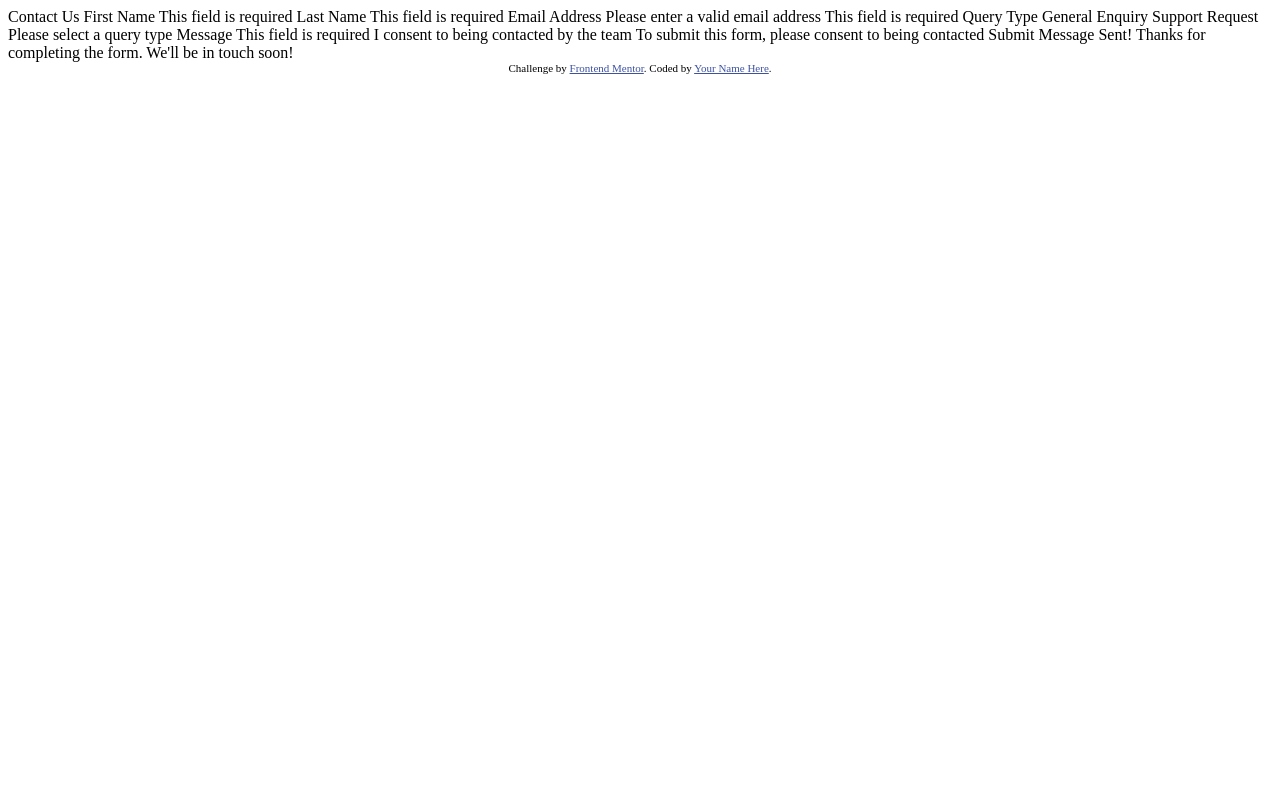
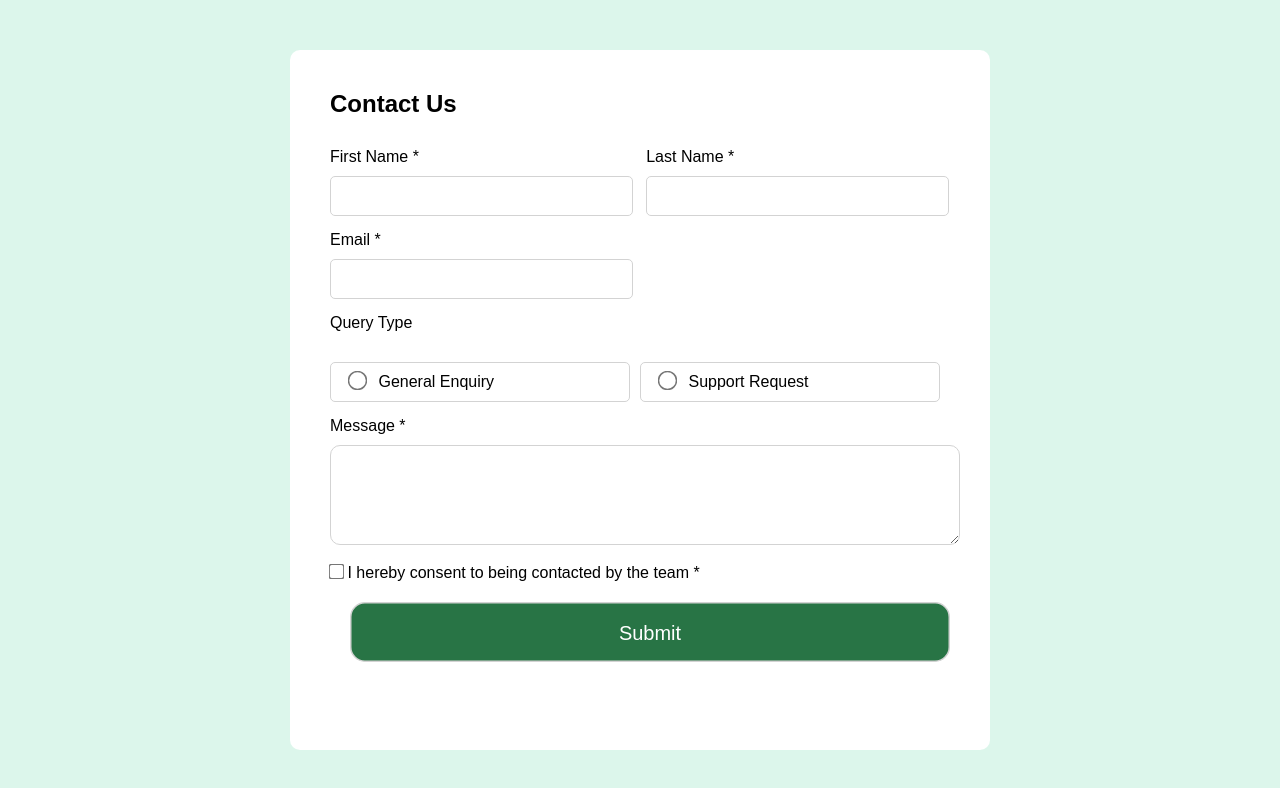
Before and after one commit to lmcandido/form, a plain HTML site: page contact-form-main/index.html in a window 1280 px wide. Drawn offline with Linux system fonts and the light colour scheme.

Commit message:
form_changes

```diff
--- a/contact-form-main/index.html
+++ b/contact-form-main/index.html
@@ -2,51 +2,61 @@
 <html lang="en">
 <head>
   <meta charset="UTF-8">
-  <meta name="viewport" content="width=device-width, initial-scale=1.0"> <!-- displays site properly based on user's device -->
+  <meta name="viewport" content="width=device-width, initial-scale=1.0">
+  <link rel="icon" type="image/png" sizes="32x32" href="./assets/images/favicon-32x32.png">
+  <link rel="stylesheet" href="style.css">
+</head>
 
-  <link rel="icon" type="image/png" sizes="32x32" href="./assets/images/favicon-32x32.png">
-
-  <title>Frontend Mentor | Contact form</title>
-
-  <!-- Feel free to remove these styles or customise in your own stylesheet 👍 -->
-  <style>
-    .attribution { font-size: 11px; text-align: center; }
-    .attribution a { color: hsl(228, 45%, 44%); }
-  </style>
-</head>
 <body>
 
-  Contact Us
+  <form class="form-container" id="form_container">
 
-  First Name
-  This field is required
+    <h2>Contact Us</h2>
 
-  Last Name
-  This field is required
+    <div class="form-questions">
+      <div class="name">
+        <div class="first-name">
+          <label for="firstname">First Name *</label>
+          <input type="text" name="firstname" id="firstname">
+        </div>
+        <div class="last-name">
+          <label for="lastname">Last Name *</label>
+          <input type="text" name="lastname" id="lastname">
+        </div>
+        <div class="firstnameerror" id="firstnameerror"></div>
+        <div class="lastnameerror" id="lastnameerror"></div>
+      </div>
+      <div class="email">
+        <label for="email">Email *</label>
+        <input type="text" id="email">
+        <div class="emailerror" id="emailerror"></div>
+        </div>
+      <div class="querytype">
+        <label for="querytype">Query Type</label>
+        <div class="querytypeoptions">
+          <div class="queryoption1">
+              <input type="radio" id="generalenquiry">
+              <label for="enquiry">General Enquiry</label>
+            </div>
+            <div class="queryoption2">
+              <input type="radio" id="supportrequest">
+              <label for="request">Support Request</label>
+            </div>
+        </div>
+        <div class="querytypeerror" id="querytypeerror"></div>
+      </div>
 
-  Email Address
-  Please enter a valid email address
-  This field is required
-
-  Query Type
-  General Enquiry
-  Support Request
-  Please select a query type
-
-  Message
-  This field is required
-
-  I consent to being contacted by the team
-  To submit this form, please consent to being contacted
-
-  Submit
-
-  Message Sent!
-  Thanks for completing the form. We'll be in touch soon!
-
-  <div class="attribution">
-    Challenge by <a href="https://www.frontendmentor.io?ref=challenge">Frontend Mentor</a>.
-    Coded by <a href="#">Your Name Here</a>.
-  </div>
+      <div class="message">
+        <label for="message">Message *</label>
+        <textarea name="paragraph_text" id="paragraph_text"></textarea>
+      </div>
+      <div class="checkbox">
+        <input type="checkbox">
+        <label for="consent">I hereby consent to being contacted by the team *</label>
+      </div>
+    </div>
+    <button type="submit">Submit</button>
+  </form>
+  <script src="script.js"></script>
 </body>
 </html>
--- /dev/null
+++ b/contact-form-main/script.js
@@ -0,0 +1,52 @@
+const form = document.getElementById('form_container');
+const firstname = document.getElementById('firstname');
+const lastname = document.getElementById('lastname')
+const firstnameerror = document.getElementById('firstnameerror');
+const lastnameerror = document.getElementById('lastnameerror');
+const email = document.getElementById('email');
+const emailerror = document.getElementById('emailerror');
+const generalenquiry = document.getElementById('generalenquiry');
+const supportrequest = document.getElementById('supportrequest');
+const querytypeerror = document.getElementById('querytypeerror');
+
+form.addEventListener('submit', (e) => {
+
+    const email_check = /^(([^<>()[\]\\.,;:\s@"]+(\.[^<>()[\]\\.,;:\s@"]+)*)|(".+"))@((\[[0-9]{1,3}\.[0-9]{1,3}\.[0-9]{1,3}\.[0-9]{1,3}\])|(([a-zA-Z\-0-9]+\.)+[a-zA-Z]{2,}))$/;
+
+    if(firstname.value === '' || firstname.value == null){
+        e.preventDefault();
+        firstnameerror.innerHTML = "This field is required"
+    }
+
+    else{
+        firstnameerror.innerHTML = ""
+    }
+
+    if(lastname.value === '' || lastname.value == null){
+        e.preventDefault();
+        lastnameerror.innerHTML = "This field is required"
+    }
+
+    else{
+        lastnameerror.innerHTML = ""
+    }
+
+    if(!email.value.match(email_check)){
+        e.preventDefault();
+        emailerror.innerHTML = 'Please enter a valid email address'
+    }
+
+    else{
+        emailerror.innerHTML = ""
+    }
+
+    if(!generalenquiry.checked || !supportrequest.checked){
+        e.preventDefault();
+        querytypeerror.innerHTML = 'Please select a query type'
+    }
+
+    else{
+        querytypeerror.innerHTML = ""
+    }
+
+})
--- /dev/null
+++ b/contact-form-main/style.css
@@ -0,0 +1,158 @@
+* {
+    box-sizing: border-box;
+    margin: 0px;
+    padding: 0px;
+}
+
+html{
+    background-color: rgb(220, 246, 235);
+}
+
+body{
+    background-color: white;
+    width: 700px;
+    height: 700px;
+    border-radius: 10px;
+    position: absolute;
+    top: 50%;
+    left: 50%;
+    transform: translateX(-50%) translateY(-50%);
+    font-family: 'Karla', sans-serif;
+}
+
+.form-container {
+    margin: 40px;
+    font-size: medium;
+}
+
+.form-questions div{
+    margin-top: 15px;
+}
+
+.name{
+    overflow: hidden;
+}
+
+.name .first-name, .name .last-name{
+    width: 49%;
+}
+
+.first-name {
+    float: left;
+}
+
+.last-name{
+    float: right;
+}
+
+.name label {
+    display: block;
+}
+
+.name input{
+    width: 303px;
+    height: 40px;
+    border-radius: 5px;
+    border: 1px solid  lightgray;
+    margin-top: 10px;
+    font-size: large;
+}
+
+.name input:hover {
+    border-color: rgb(8, 164, 8);
+ }
+
+ .error{
+    font-size: small;
+    color: red;
+    float: left;
+ }
+
+.email input{
+    width: 303px;
+    height: 40px;
+    border-radius: 5px;
+    border: 1px solid  lightgray;
+    margin-top: 10px;
+    font-size: large;
+}
+
+.email input:hover {
+    border-color: rgb(8, 164, 8);
+ }
+
+.email label{
+    display: block;
+}
+
+.queryoption1{
+    border: 1px solid  lightgray;
+    border-radius: 5px;
+    width: 300px;
+    height: 40px;
+    float: left;
+    margin-right: 10px;
+    padding: 10px;
+}
+
+.queryoption2{
+    border: 1px solid  lightgray;
+    border-radius: 5px;
+    width: 300px;
+    height: 40px;
+    display: inline-block;
+    padding: 10px;
+    padding-left: 10px;
+}
+
+.queryoption1 input, .queryoption1 label{
+    margin-left: 10px;
+}
+
+.queryoption2 input, .queryoption2 label{
+    margin-left: 10px;
+}
+
+input[type='radio'] {
+    transform: scale(1.5);
+}
+
+.queryoption1:has(input[type="radio"]:checked) {
+    background-color: rgb(177, 241, 201);
+    border-color: rgb(8, 164, 8);
+}
+
+.queryoption2:has(input[type="radio"]:checked) {
+    background-color: rgb(177, 241, 201);
+    border-color: rgb(8, 164, 8);
+}
+
+.message textarea {
+    border: 1px solid  lightgray;
+    width: 630px;
+    height: 100px;
+    border-radius: 10px;
+    font-size: large;
+    padding: 5px;
+    margin-top: 10px;
+}
+
+input[type='checkbox'] {
+    transform: scale(1.2);
+}
+
+button {
+    transform: scale(1.5);
+    width: 400px;
+    height: 40px;
+    display: absolute;
+    align-items: center;
+    justify-content: center;
+    text-align: center;
+    margin-top: 30px;
+    border: 1px solid  lightgray;
+    border-radius: 10px;
+    margin-left: 120px;
+    background-color: rgb(40, 116, 69);
+    color: white;
+}
```
